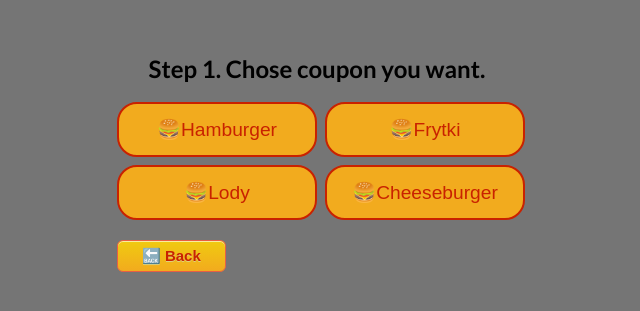
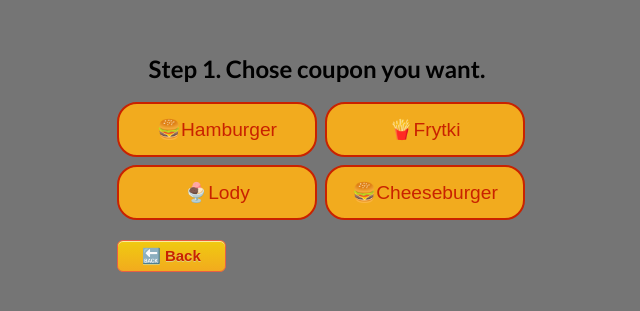
Before and after one commit to kubo550/McDolan-coupon-genertor, a React (Create React App) app: page /step1 in a window 1280 px wide. Shown: the part 247-558 px from the top of the page, without its empty margins (323-963 px from the left). Built offline with nearby package versions, Linux system fonts and the light colour scheme.

Commit message:
Fix Bugs

```diff
--- a/src/components/Type/Type.tsx
+++ b/src/components/Type/Type.tsx
@@ -41,11 +41,11 @@ const getIcon = (typ: couponType) => {
   switch (typ) {
     case "hamburger":
       return "🍔";
-    case "hamburger":
+    case "frytki":
       return "🍟";
-    case "hamburger":
+    case "cheeseburger":
       return "🍔";
-    case "hamburger":
+    case "lody":
       return "🍨";
     default:
       return "🍔";
```
